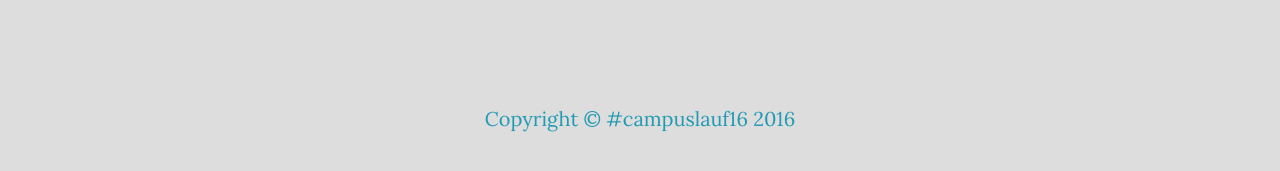
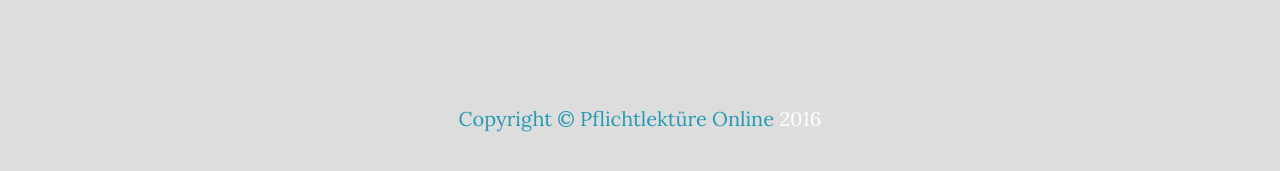
Before and after one commit to Campuslauf/campuslauf.github.io, a Jekyll site: the page built from index.html, in a window 1280 px wide and 900 px high, scrolled down 7527 px. Shown: the part 715-886 px from the top of the window. Built offline with Jekyll 4.4.1, drawn with Linux system fonts in a browser that asks for light colours.

```diff
--- a/_config.yml
+++ b/_config.yml
@@ -15,7 +15,7 @@ color:
   links: '#219ab3'
 
 # Footer settings
-footer: "#campuslauf16"
+footer: "Pflichtlektüre Online"
 
 
 # Team names, titles and social links
--- a/_includes/footer.html
+++ b/_includes/footer.html
@@ -1,6 +1,7 @@
     <!-- Footer -->
     <footer>
         <div class="container text-center">
-            <p>Copyright &copy; {{ site.footer }} 20{{ site.time | date: '%y' }}</p>
+            <p>Copyright &copy; <a href="http://www.pflichtlektuere.com/">{{ site.footer }}
+                              </a> 20{{ site.time | date: '%y' }}</p>
         </div>
     </footer>
```
